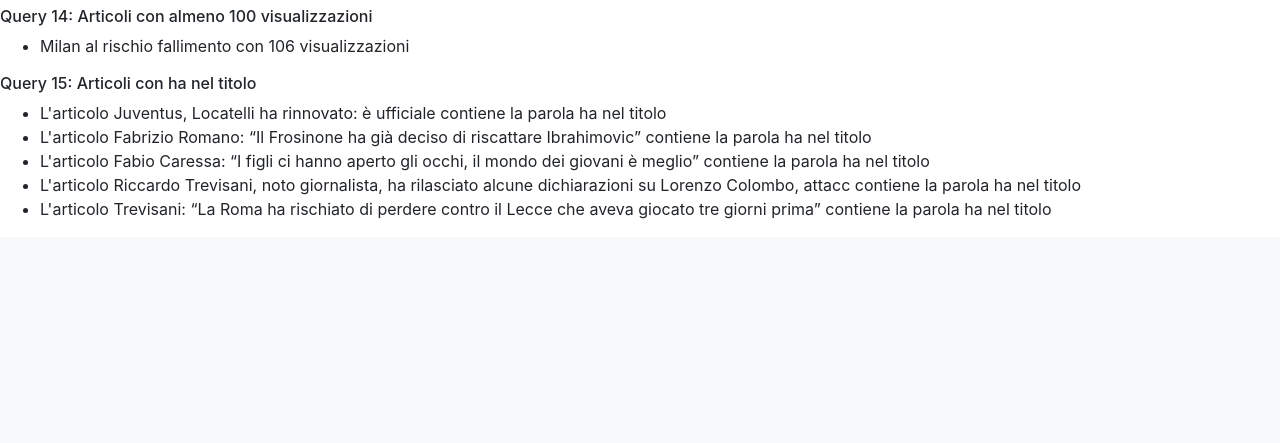
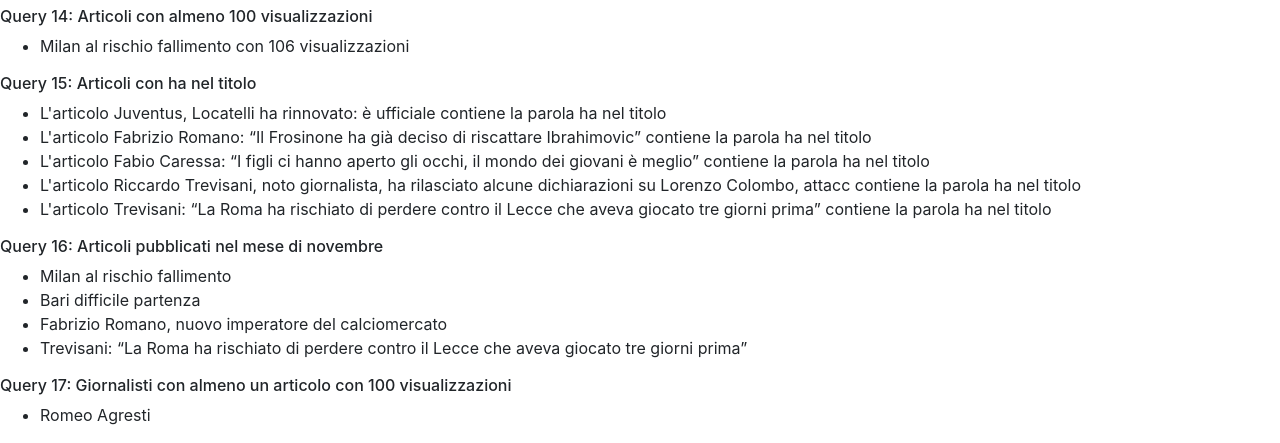
Before and after one commit to AlessioLorusso/primo_progetto, a Django app: page /news/query_base/ in a window 1280 px wide. Shown: the part 2022-2465 px from the top of the page. Before the commit the page ends 2241 px from the top, so only its background shows below. Run offline with Django 4.2, Linux system fonts and the light colour scheme; data comes from the database, SQL or seed files in the repository; both versions use the stored data as it was after the commit.

Commit message:
metà passo19

```diff
--- a/news/templates/query.html
+++ b/news/templates/query.html
@@ -91,5 +91,18 @@
 {% endfor %}
 </ul>
 
+<h6> Query 16: Articoli pubblicati nel mese di novembre </h6>
+<ul>
+    {% for articolo in articoli_mese_anno %}
+    <li>{{articolo.titolo}}</li>
+    {% endfor %}
+</ul>
+
+<h6> Query 17: Giornalisti con almeno un articolo con 100 visualizzazioni </h6>
+<ul>
+    {% for giornalista in giornalisti_con_articoli_popolari %}
+        <li>{{giornalista.nome}} {{giornalista.cognome}} </li>
+    {% endfor %}
+</ul>
 
 {% endblock content%}
--- a/news/views.py
+++ b/news/views.py
@@ -128,7 +128,43 @@
     #16 articoli pubblicati in un certo mese specifico:
     # nota per poter modificare la data di un articolo togliere la proprietà auto_now=True al field data nel model
     # poi dare i comandi makemigrations e migrate per applicare le modifiche al database
-    articoli_mese_anno= Articolo.objects.filter(data__month=1, data__year=2023)
+    articoli_mese_anno = Articolo.objects.filter(data__month=1, data__year=2023)
+
+    #17 Giornalisti con almeno un articolo con più di 100 visualizzazioni
+    giornalisti_con_articoli_popolari = Giornalista.objects.filter(articoli__visualizzazioni__gte=100).distinct()
+    """
+    spiegazione dettagliata:
+    Giornalista.objects: inizia dalla classe del modello Giornalista.
+    .filter(articoli__visualizzazioni__gte=100) : Utilizza il metodo filter() per filtrare i giornalisti
+    in base al campo visualizzazioni nel modello Articolo. La notazione articoli__visualizzazioni indica
+    che si sta seguendo la relazione inversa dalla classe Giornalista alla classe Articolo attraverso
+    il campo ForeignKey giornalista nel modello Articolo.
+    .distinct(): E' un motodo che assicura che i risultati siano distinti, eliminando eventuali duplicati.
+    In questo caso, ciò è utile perchè un giornalista potrebbe essere associato a più articoli che soddisfano
+    il criterio, e vogliamo ottenere solo una volta ogni giornalista che ha scritto almeno un articolo popolare.
+    """
+
+    #UTILIZZO DI PIU' CONDIZIONI DI SELEZIONE
+    data= datetime.date(1990, 1, 1)
+    visualizzazioni=50
+    #Per mettere in AND le condizioni separarle con la virgola
+
+    #18 ... scrivi quali articoli vengono selezionati
+    articoli_con_and = Articolo.objects.filter(giornalista__anno_di_nascita__gt=data, visualizzazioni__gte=visualizzazioni)
+
+    #Per mettere in OR le condizioni utilizzare l'operatore Q
+    from django.db.models import Q
+
+    #19 ...scrivi quali articoli vengono selezionati
+    articoli_con_or = Articolo.objects.filter(Q(giornalista__anno_di_nascita__gt=data) | Q(visualizzazioni__lte=visualizzazioni))
+
+    #Per il NOT (~) utilizzare l'operatore Q
+    #20 ...scrivi quali articoli vengono selezionati
+    articoli_con_not = Articolo.objects.filter(~Q(giornalista__anno_di_nascita__lt=data))
+    #oppure il metodo exclude
+    # ...spiegala
+    articoli_con_not= Articolo.objects.exclude(giornalista__anno_di_nascita__lt=data)
+
 
     #creare il dizionario context
     context = {
@@ -149,5 +185,11 @@
         'ultimi': ultimi,
         'articoli_minime_visualizzazioni': articoli_minime_visualizzazioni,
         'articoli_parola': articoli_parola,
+        'articoli_mese_anno':articoli_mese_anno,
+        'giornalisti_con_articoli_popolari':giornalisti_con_articoli_popolari,
+        'articoli_con_and':articoli_con_and,
+        'articoli_con_not':articoli_con_not,
+
+
     }
     return render(request,'query.html', context)
```
Also changed, not shown: db.sqlite3.
